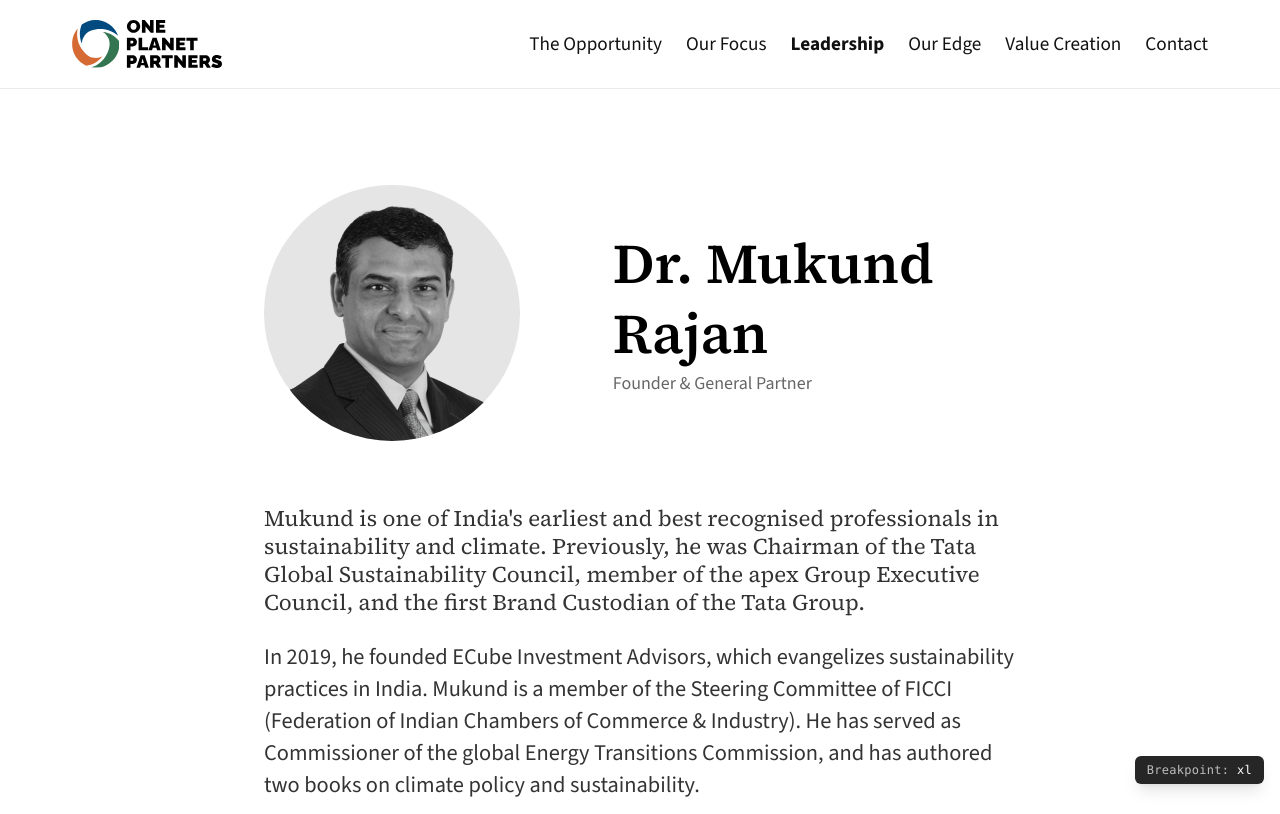
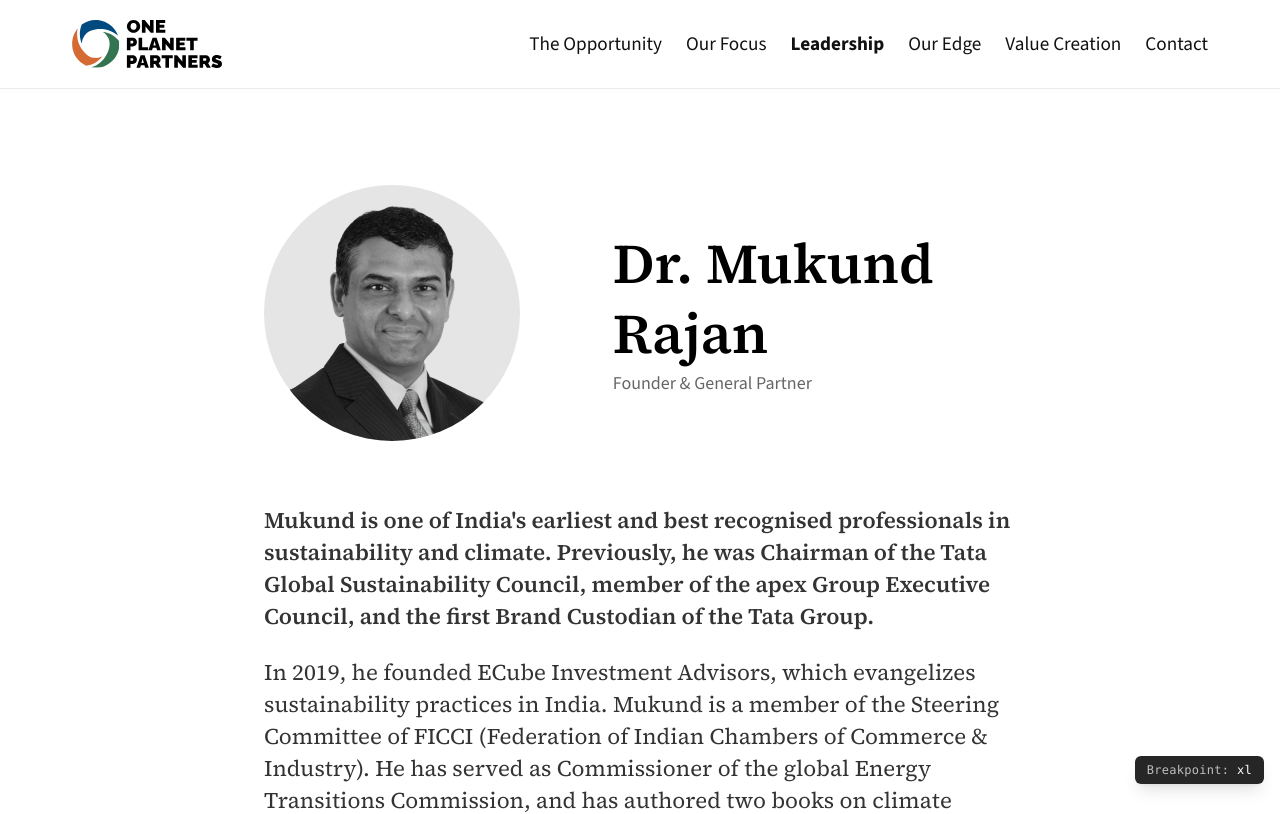
Before and after one commit to white-board-io/one-planet-partners, a Next.js app: page /leadership/mukund in a window 1280 px wide. Shown: the top 814 px of the page. Built offline with nearby package versions, Linux system fonts and the light colour scheme.

Commit message:
refactor: Update social media link and enhance text clarity in leadership bios for consistency

```diff
--- a/app/_components/home/footer-section.tsx
+++ b/app/_components/home/footer-section.tsx
@@ -10,7 +10,7 @@
     icon: <LinkedInIcon />,
   },
   {
-    href: "https://x.com/oneplanetpartners",
+    href: "https://x.com/OnePlanetP",
     label: "X",
     handle: "@oneplanetpartners",
     icon: <XIcon />,
--- a/app/leadership/[id]/_components/person-detail.tsx
+++ b/app/leadership/[id]/_components/person-detail.tsx
@@ -41,8 +41,8 @@
               <p
                 className={
                   i === 0
-                    ? "font-serif-brand text-base text-xl leading-6 font-normal not-italic md:text-lg md:leading-7 lg:text-2xl lg:leading-8tracking-normal text-black/80"
-                    : "font-sans-brand text-base text-xl leading-6 font-normal tracking-normal text-black/80 md:text-lg md:leading-7 lg:text-2xl lg:leading-8"
+                    ? "font-serif-brand text-base text-xl leading-6 font-semibold not-italic md:text-lg md:leading-7 lg:text-2xl lg:leading-8 tracking-normal text-black/80"
+                    : "font-serif-brand text-base text-xl leading-6 font-normal tracking-normal text-black/80 md:text-lg md:leading-7 lg:text-2xl lg:leading-8"
                 }
               >
                 {paragraph}
--- a/app/leadership/_components/data.ts
+++ b/app/leadership/_components/data.ts
@@ -85,7 +85,7 @@
     designation: "Senior Advisor",
     image: "/images/leadership/Rajendra%20Bhinge.png",
     bio: [
-      'Rajendra "Raju" Bhinge is a veteran business strategist and corporate advisor with decades of experience working alongside some of India\'s leading business leaders and institutions. He previously served as Executive Director of Tata Industries, the strategic investment arm of the Tata Group, where he led transformational initiatives as a close advisor to Group Chairman Ratan Tata and served on multiple Tata Group company boards.',
+      'Rajendra is a veteran business strategist and corporate advisor with decades of experience working alongside some of India\'s leading business leaders and institutions. He previously served as Executive Director of Tata Industries, the strategic investment arm of the Tata Group, where he led transformational initiatives as a close advisor to Group Chairman Ratan Tata and served on multiple Tata Group company boards.',
       "Raju is also the Founder and former CEO of Tata Strategic Management Group (TSMG), the Tata Group's premier strategy consultancy, where he advised on business transformations, market entries, restructurings, and acquisitions across India and international markets. He additionally convened the Tata Business Review Committee, a high-level advisory group guiding business performance, strategy, and capital allocation across Tata companies.",
       "He currently serves as Chairman of Antennae Ventures, a technology-focused startup accelerator supporting emerging ventures from early-stage through growth.",
       "Raju holds an MBA from IIM Ahmedabad and a B.Tech (Honors) in Electrical Engineering from IIT Bombay.",
@@ -101,7 +101,7 @@
     designation: "Senior Advisor",
     image: "/images/leadership/Ramesh%20Subramanyam.png",
     bio: [
-      "Ramesh Subramanyam is a seasoned finance and business leader with more than 33 years of experience across corporate finance, treasury, M&A, governance, strategy, and business development. His career spans leadership roles across some of India's leading business groups and multinational corporations, including the Hinduja Group, Tata Group, Monsanto, Siemens, and Unilever.",
+      "Ramesh is a seasoned finance and business leader with more than 33 years of experience across corporate finance, treasury, M&A, governance, strategy, and business development. His career spans leadership roles across some of India's leading business groups and multinational corporations, including the Hinduja Group, Tata Group, Monsanto, Siemens, and Unilever.",
       "Ramesh last served as Group CFO and President of Hinduja Group Limited, where he led financial strategy and growth initiatives across the Group's diversified global portfolio. Prior to joining Hinduja Group, he spent nearly 15 years at Tata Group, serving as Senior Vice President at Tata Sons and Group CFO of Tata Power, where he played a key role in expanding the company's renewable energy, transmission, solar, and distribution businesses.",
       "He serves on the boards of multiple companies, including Hinduja Renewable Energy, Hindustan Construction Company, Ashok Leyland Defence Systems Ltd, and was previously Chairman of CII's CFO Committee, Member of the Confederation of Indian Industry (CII) Committee on Economy and Committee on Financial Reporting.",
       "Ramesh holds a B.Com from Nagpur University and is a qualified AICWA, ACS, and CPA. He has completed executive programs at IIM Ahmedabad and INSEAD.",
@@ -117,7 +117,7 @@
     designation: "Senior Advisor",
     image: "/images/leadership/Riki%20Kojima.png",
     bio: [
-      "Riki Kojima is a global business leader with over 40 years of experience across private equity, energy, corporate transformation, and institutional investing in Asia, Europe, and North America.",
+      "Riki is a global business leader with over 40 years of experience across private equity, energy, corporate transformation, and institutional investing in Asia, Europe, and North America.",
       "Most recently, Riki served as Executive Vice President, Chief Innovation Officer, and Board Member of Tokyo Electric Power Company Holdings (TEPCO), where he led the company's carbon-neutral transformation and strategic partnerships. He previously served as Executive Vice President and CFO of TEPCO Renewable Power, overseeing the expansion of Japan's largest renewable energy portfolio.",
       "Earlier in his career, Riki managed a US$2 billion private equity portfolio at Mitsubishi Corporation and later served as Chief of Staff in the CEO's Office. He also held senior roles at Bridgepoint Capital, GE Capital, and GE Plastics across Asia Pacific. Riki began his international career at the World Bank Group and IFC, working on privatization and infrastructure initiatives across emerging markets.",
       "He holds an MBA from UCLA Anderson School of Management and a BA in Economics from Keio University.",
@@ -133,7 +133,7 @@
     designation: "Senior Advisor",
     image: "/images/leadership/Riaz%20Currimjee.png",
     bio: [
-      "Riaz Currimjee is the Founder and Managing Partner of Surya Capital, a merchant banking, investment, and advisory firm focused on private market opportunities in India, driven by structural shifts across decarbonisation, demographics, and technology. Prior to its India focus, Surya Capital operated as a principal investment firm focused on East Africa.",
+      "Riaz is the Founder and Managing Partner of Surya Capital, a merchant banking, investment, and advisory firm focused on private market opportunities in India, driven by structural shifts across decarbonisation, demographics, and technology. Prior to its India focus, Surya Capital operated as a principal investment firm focused on East Africa.",
       "Earlier in his career, Riaz was a Partner at Arundel Partners, a hedge fund seeding platform, and worked as an investment banker at Lazard, specialising in mergers and acquisitions. He began his professional career at Arthur Andersen in London, where he qualified as a Chartered Accountant.",
       "Riaz has served as a Non-Executive Director of Gaja Capital, a leading Indian mid-market private equity firm, since its inception over two decades ago. He also serves on the board of Currimjee Jeewanjee & Co. Ltd, one of Mauritius' largest conglomerates, with interests spanning telecommunications, real estate, hospitality, energy, and FMCG. The group was a founding shareholder in Bharti Airtel and also founded Emtel, the Southern Hemisphere's first mobile telecommunications company.",
       "Riaz holds a BS in Finance from Boston College's Carroll School of Management.",
```
